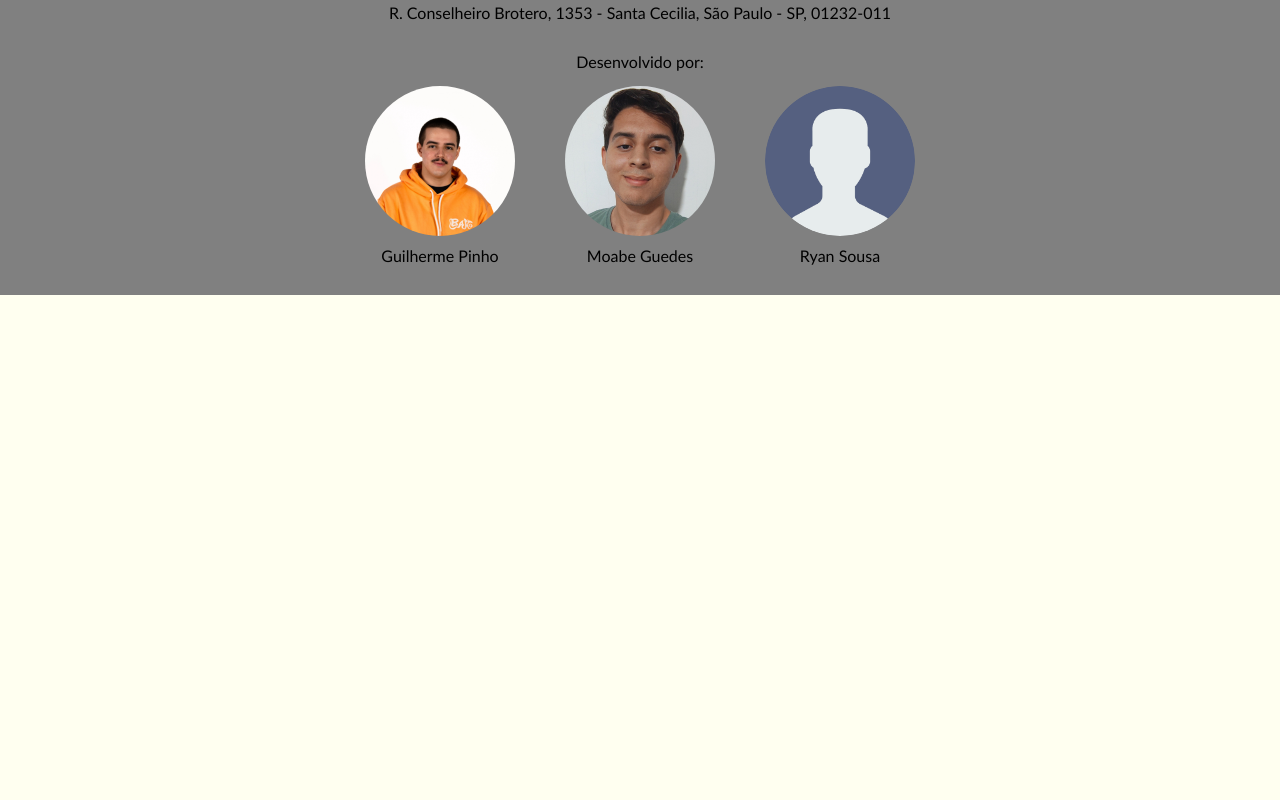
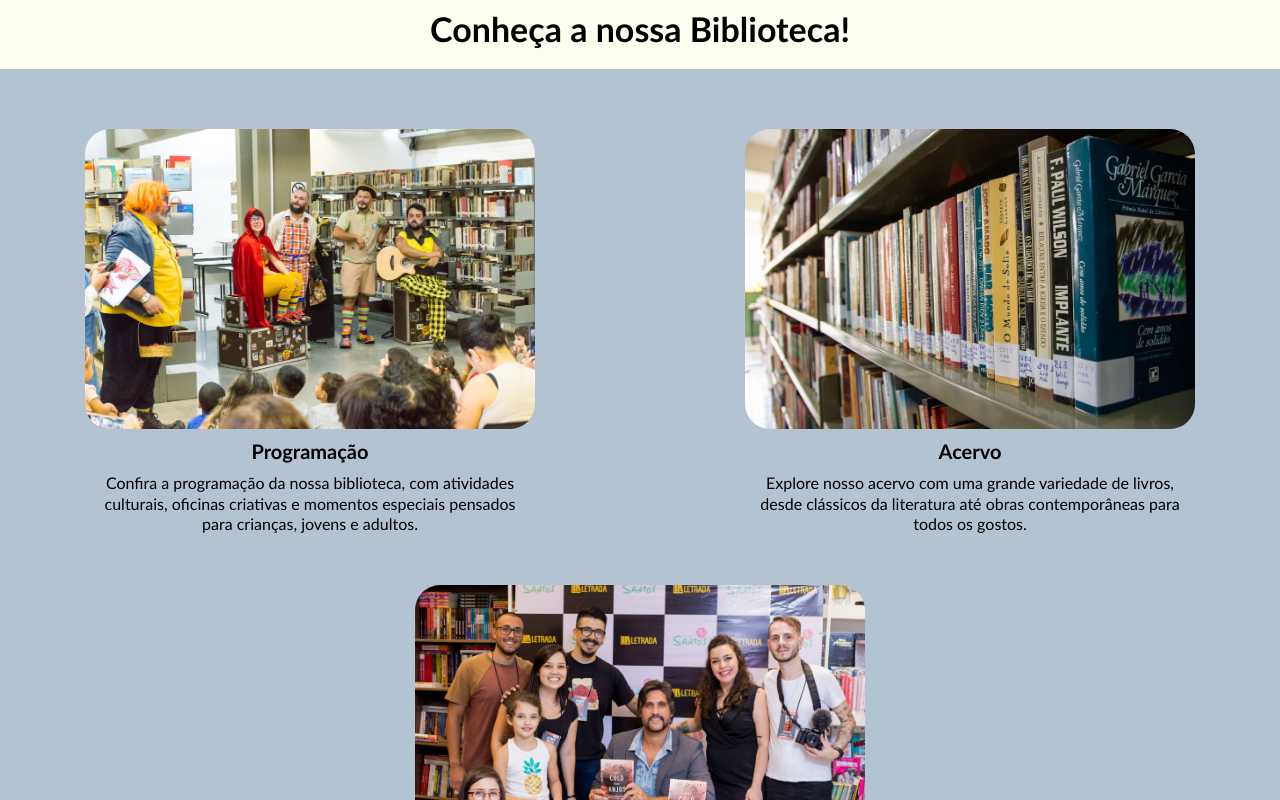
Before and after one commit to Guigspinho/projeto_borboleta_02H, a Next.js app in the folder projetonext.js/: page / in a window 1280 px wide. Shown: the part 800-1600 px from the top of the page. Before the commit the page ends 1095 px from the top, so only its background shows below. Built offline with nearby package versions, Linux system fonts and the light colour scheme.

Commit message:
adicionei os cards de eventos,acervo e programação

```diff
--- /dev/null
+++ b/projetonext.js/src/app/components/indexcard.js
@@ -0,0 +1,22 @@
+import Link from 'next/link';
+
+export default function indexCard({ href, imageSrc, imageAlt, title, description }) {
+  return (
+    <section>
+      <header>
+        {/* No Next.js, usamos o Link para navegação interna ser instantânea */}
+        <Link href={href}>
+          <img
+            src={imageSrc}
+            alt={imageAlt}
+            className="imgcards"
+          />
+        </Link>
+      </header>
+      <article>
+        <h3 className="titulosection1">{title}</h3>
+        <p className="textocards">{description}</p>
+      </article>
+    </section>
+  );
+}
--- a/projetonext.js/src/app/components/indexcarrossel.js
+++ b/projetonext.js/src/app/components/indexcarrossel.js
@@ -3,7 +3,7 @@ import Image from 'next/image';
 
     export default function IndexCarrossel() {
     return (
-        <section class="carrossel">
+        <section className="carrossel">
             <Image src="/capabiblioteca.png" className="slide ativo" fill />
             <Image src="/capa2.png" className="slide" fill />
             <Image src="/capa3.png" className="slide" fill />
--- a/projetonext.js/src/app/page.js
+++ b/projetonext.js/src/app/page.js
@@ -1,9 +1,54 @@
 import Image from "next/image";
 import styles from "./page.module.css";
 import IndexCarrossel from "./components/indexcarrossel";
+import TituloInicial from "./components/tituloinicial";
+import Indexcard from "./components/indexcard";
 
 export default function Home() {
+
+  const cards = [
+    {
+      href: "/programacao",
+      imageSrc: "cardprogramacao.jpg",
+      imageAlt: "Imagem retratando a programação da biblioteca...",
+      title: "Programação",
+      description: "Confira a programação da nossa biblioteca, com atividades culturais, oficinas criativas e momentos especiais pensados para crianças, jovens e adultos."
+    },
+    {
+      href: "/acervo",
+      imageSrc: "cardacervo.jpg",
+      imageAlt: "Imagem retratando o acervo...",
+      title: "Acervo",
+      description: "Explore nosso acervo com uma grande variedade de livros, desde clássicos da literatura até obras contemporâneas para todos os gostos."
+    },
+    {
+      href: "/eventos",
+      imageSrc: "cardeventos.jpg",
+      imageAlt: "Imagem retratando os eventos...",
+      title: "Faça o seu evento!",
+      description: "Participe dos nossos eventos, como lançamentos de livros, rodas de leitura e encontros com autores que aproximam você do universo literário."
+    }
+  ];
+
   return (
-    <IndexCarrossel />
+    <>
+      <IndexCarrossel />
+      <TituloInicial />
+      <main>
+      <section className="sectioncards">
+        {cards.map((card, index) => (
+          <Indexcard
+            key={index}
+            href={card.href}
+            imageSrc={card.imageSrc}
+            imageAlt={card.imageAlt}
+            title={card.title}
+            description={card.description}
+          />
+        ))}
+      </section>
+    </main>
+    </>
+
   );
 }
```
Also changed, not shown: 1 other file (tests, documents, lock files or other folders).
